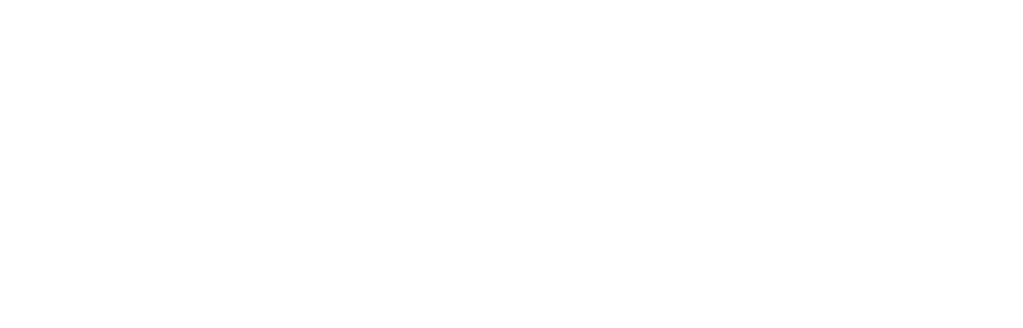
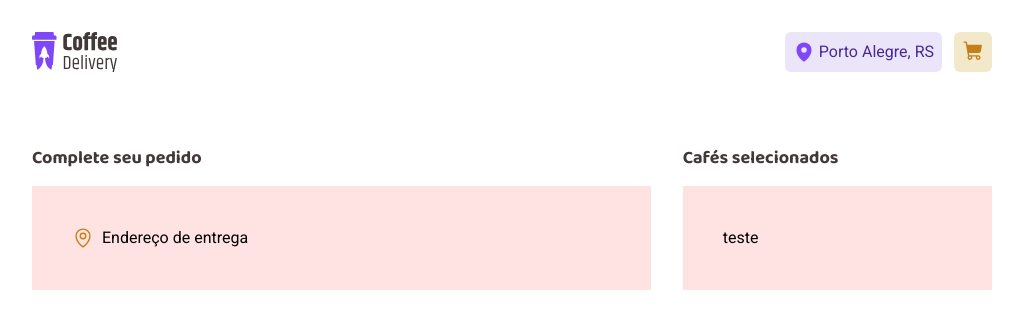
Before and after one commit to igorhnq/coffee-delivery, a React (Vite) app: page /checkout in a window 1280 px wide. Before the commit this address had no page. Shown: the top 328 px of the page, without its empty margins (128-1151 px from the left). Built offline with nearby package versions, Linux system fonts and the light colour scheme.

Commit message:
feat: add checkout page

```diff
--- a/src/pages/Checkout/index.tsx
+++ b/src/pages/Checkout/index.tsx
@@ -0,0 +1,28 @@
+import { MapPinIcon } from "@phosphor-icons/react"
+
+export function Checkout() {
+    return (
+        <section className="flex gap-8 justify-between mt-10">
+
+            <div className="w-2/3 flex flex-col gap-3.5">
+               <h1 className="font-baloo text-base-subtitle text-lg font-bold">Complete seu pedido</h1>
+
+               <div className="bg-red-100 p-10">
+                    <div className="flex items-center gap-2">
+                        <MapPinIcon size={22} color="var(--color-yellow-dark)" />
+                        <h2>Endereço de entrega</h2>
+                    </div>
+               </div>
+            </div>
+
+            <div className="w-1/3 flex flex-col gap-3.5">
+                <h1 className="font-baloo text-base-subtitle text-lg font-bold">Cafés selecionados</h1>
+
+                <div className="bg-red-100 p-10">
+                    <h1>teste</h1>
+               </div>
+            </div>
+
+        </section>
+    )
+}
--- a/src/router/index.tsx
+++ b/src/router/index.tsx
@@ -2,6 +2,7 @@
 import { DefaultLayout } from "../layouts/DefaultLayout";
 import { Home } from "../pages/Home";
 import { Sucess } from "../pages/Sucess";
+import { Checkout } from "../pages/Checkout";
 
 export function Router() {
     return (
@@ -10,6 +11,7 @@
                 <Route path="/" element={<DefaultLayout />}>
                     <Route path="/" element={<Home />} />
                     <Route path="/sucess" element={<Sucess />} />
+                    <Route path="/checkout" element={<Checkout />} />
                 </Route>
             </Routes>
         </BrowserRouter>
```
